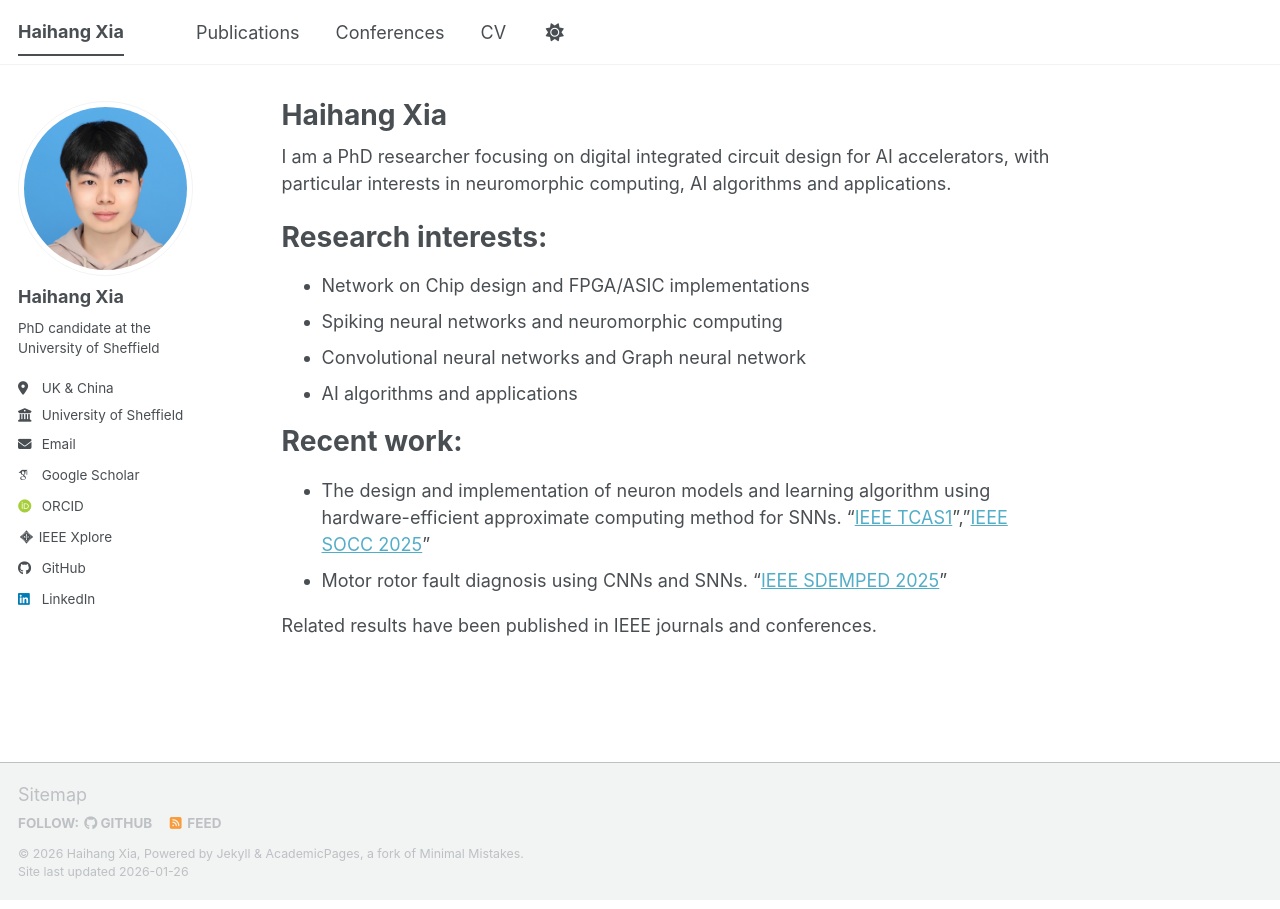
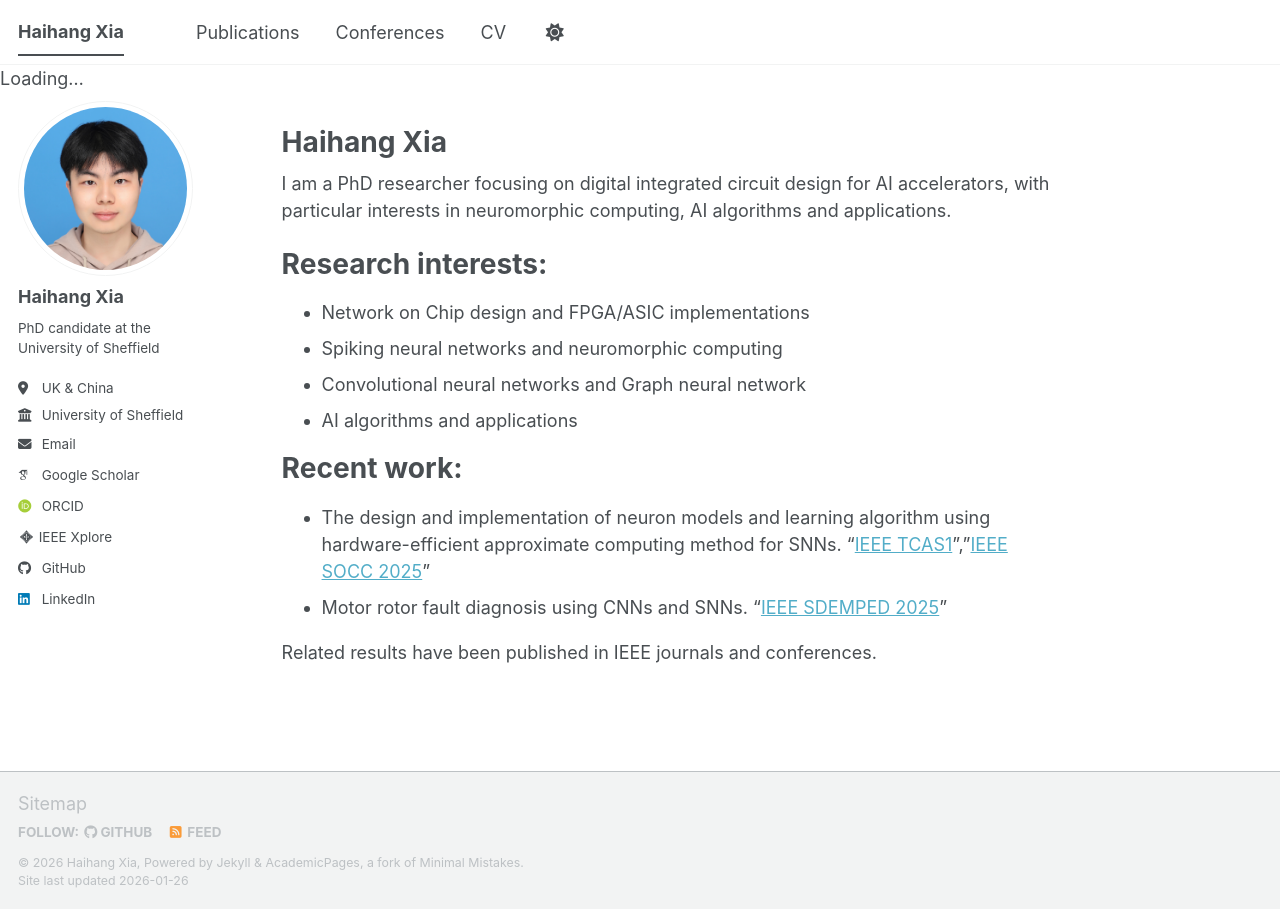
Before and after one commit to Haihang-Xia/Haihang-Xia.github.io, a Jekyll site: the page built from _pages/about.md, in a window 1280 px wide. Built offline with Jekyll 4.4.1, drawn with Linux system fonts in a browser that asks for light colours; some web fonts are replaced; a script bundle is joined from its source files by our own code; library files that are not in the unit come from our copies.

Commit message:
Update default.html

```diff
--- a/_layouts/default.html
+++ b/_layouts/default.html
@@ -16,6 +16,11 @@ layout: compress
     {% include browser-upgrade.html %}
     {% include masthead.html %}
 
+    <!-- loading part -->
+    <div id="page-loader">
+    <div class="loader-text">Loading…</div>
+    </div>
+
     {{ content }}
 
     <div class="page__footer">
```
